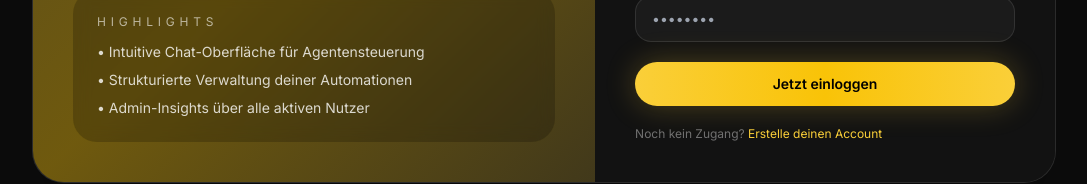
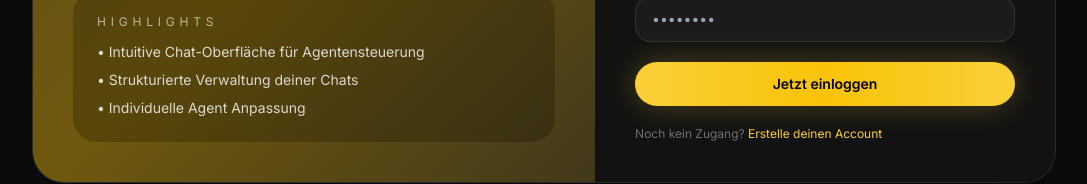
Before and after one commit to LiLoLama/aiti-agent, a React (Vite) app: page /login in a window 1280 px wide. Shown: the part 488-672 px from the top of the page, without its empty margins (96-1183 px from the left). Built offline with nearby package versions, Linux system fonts and the light colour scheme.

Commit message:
Update login highlight copy

```diff
--- a/src/pages/LoginPage.tsx
+++ b/src/pages/LoginPage.tsx
@@ -107,8 +107,8 @@ export function LoginPage() {
                 <p className="text-xs uppercase tracking-[0.4em] text-white/60">Highlights</p>
                 <ul className="mt-3 space-y-2 text-sm text-white/80">
                   <li>• Intuitive Chat-Oberfläche für Agentensteuerung</li>
-                  <li>• Strukturierte Verwaltung deiner Automationen</li>
-                  <li>• Admin-Insights über alle aktiven Nutzer</li>
+                  <li>• Strukturierte Verwaltung deiner Chats</li>
+                  <li>• Individuelle Agent Anpassung</li>
                 </ul>
               </div>
             </div>
```
